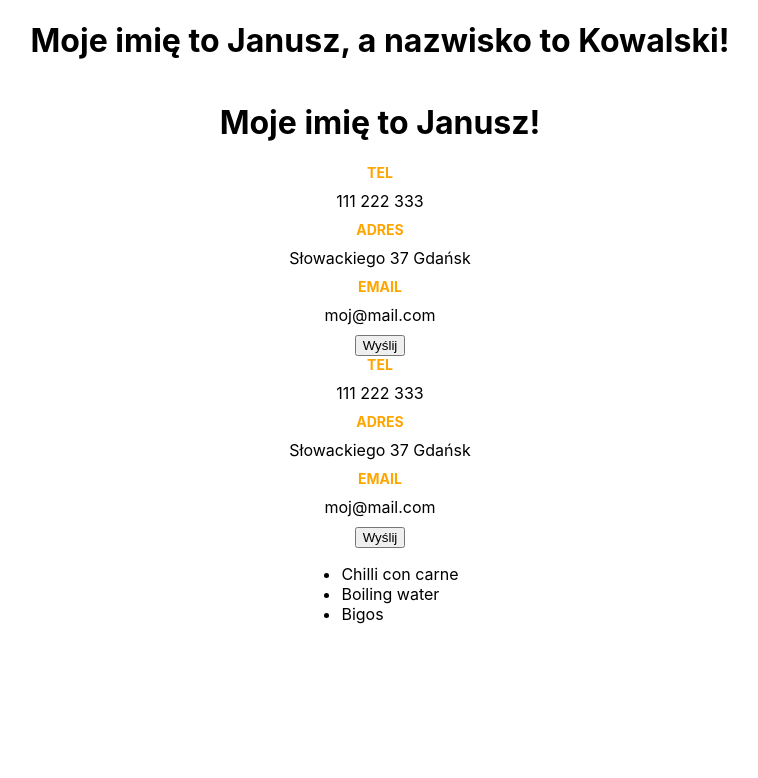
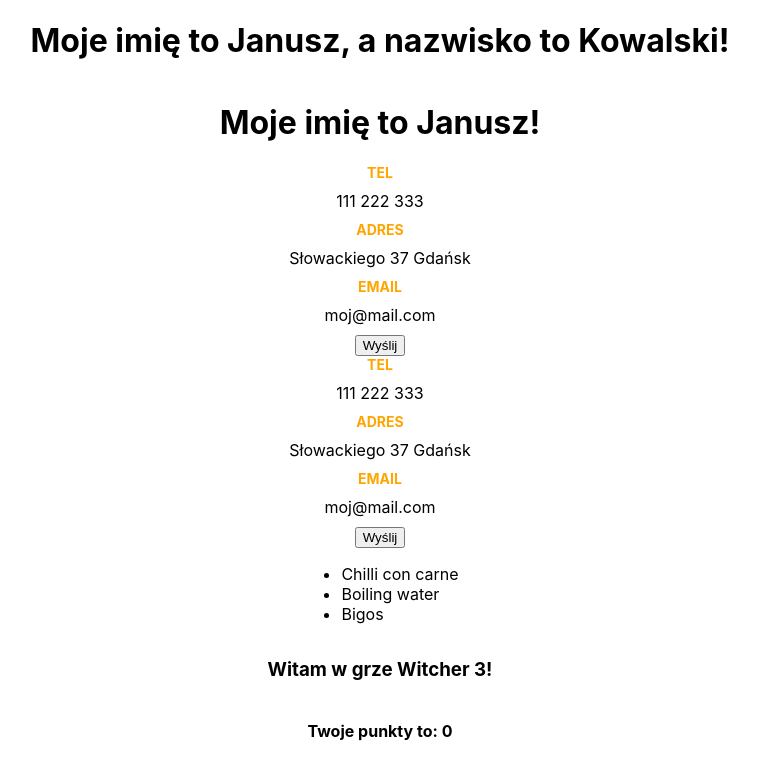
Before and after one commit to twerno/isareactporta, a React (Create React App) app in the folder day1_2/my-app/: page / in a window 1280 px wide. Shown: the top 778 px of the page, without its empty margins (260-1018 px from the left). Built offline with nearby package versions, Linux system fonts and the light colour scheme.

Commit message:
Added Game comoonent with initlisation of use state

```diff
--- a/day1_2/my-app/src/App.js
+++ b/day1_2/my-app/src/App.js
@@ -1,10 +1,12 @@
 import { Wrapper } from './Wrapper';
 import { AboutMe } from './about-me/AboutMe';
+import { Game } from './Game';
 
 function App() {
     return (
         <Wrapper>
             <AboutMe />
+            <Game name="Witcher 3" />
         </Wrapper>
     );
 }
--- /dev/null
+++ b/day1_2/my-app/src/Game.js
@@ -0,0 +1,10 @@
+import { useState } from 'react';
+
+export const Game = ({ name }) => {
+    const [points, setPoints] = useState(0);
+
+    return <>
+        <h3>Witam w grze {name}!</h3>
+        <h4>Twoje punkty to: {points}</h4>
+    </>
+}
```
